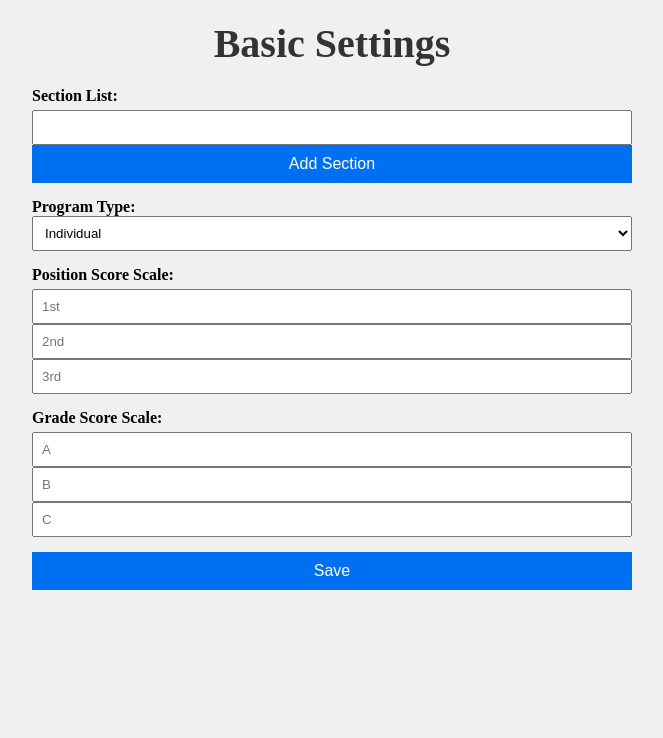
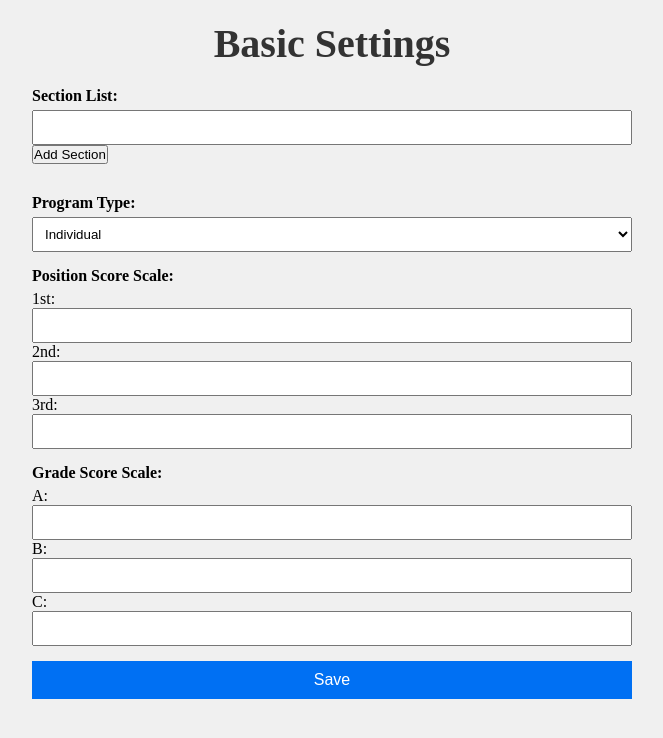
Before and after one commit to Javadamkd/art-fest-management, a Next.js app: page /basic in a window 1280 px wide. Shown: the top 738 px of the page, without its empty margins (308-971 px from the left). Built offline with nearby package versions, Linux system fonts and the light colour scheme.

Commit message:
Update basic.js

```diff
--- a/pages/basic.js
+++ b/pages/basic.js
@@ -31,10 +31,20 @@ export default function Basic() {
     });
   };
 
+  const handleSubmit = (event) => {
+    event.preventDefault();
+    // Persist the data here (e.g., save to local storage or send to an API)
+    console.log({
+      sections,
+      positionScores,
+      gradeScores,
+    });
+  };
+
   return (
     <div className={styles.container}>
       <h1 className={styles.title}>Basic Settings</h1>
-      <form className={styles.formContainer}>
+      <form className={styles.formContainer} onSubmit={handleSubmit}>
         <div className={styles.sectionContainer}>
           <label className={styles.label}>Section List:</label>
           {sections.map((section, index) => (
@@ -46,13 +56,12 @@ export default function Basic() {
               onChange={(e) => handleSectionChange(index, e.target.value)}
             />
           ))}
-          <button type="button" className={styles.button} onClick={handleAddSection}>
+          <button type="button" className={styles.addButton} onClick={handleAddSection}>
             Add Section
           </button>
         </div>
         <div className={styles.row}>
-          <label className={styles.label}>
-            Program Type:
+          <label className={styles.label}>Program Type:</label>
           <select className={styles.select}>
             <option value="individual">Individual</option>
             <option value="shared">Shared by two</option>
@@ -60,55 +69,66 @@ export default function Basic() {
             <option value="group">Group</option>
             <option value="grade">Grade</option>
           </select>
-          </label>
         </div>
         <div className={styles.row}>
           <label className={styles.label}>Position Score Scale:</label>
+          <div className={styles.scoreContainer}>
+            <label className={styles.scoreLabel}>1st:</label>
             <input
               className={styles.input}
-            type="text"
-            placeholder="1st"
+              type="number"
               value={positionScores.first}
               onChange={(e) => handlePositionScoreChange('first', e.target.value)}
             />
+          </div>
+          <div className={styles.scoreContainer}>
+            <label className={styles.scoreLabel}>2nd:</label>
             <input
               className={styles.input}
-            type="text"
-            placeholder="2nd"
+              type="number"
               value={positionScores.second}
               onChange={(e) => handlePositionScoreChange('second', e.target.value)}
             />
+          </div>
+          <div className={styles.scoreContainer}>
+            <label className={styles.scoreLabel}>3rd:</label>
             <input
               className={styles.input}
-            type="text"
-            placeholder="3rd"
+              type="number"
               value={positionScores.third}
               onChange={(e) => handlePositionScoreChange('third', e.target.value)}
             />
           </div>
+        </div>
         <div className={styles.row}>
           <label className={styles.label}>Grade Score Scale:</label>
+          <div className={styles.scoreContainer}>
+            <label className={styles.scoreLabel}>A:</label>
             <input
               className={styles.input}
-            type="text"
-            placeholder="A"
+              type="number"
               value={gradeScores.A}
               onChange={(e) => handleGradeScoreChange('A', e.target.value)}
             />
+          </div>
+          <div className={styles.scoreContainer}>
+            <label className={styles.scoreLabel}>B:</label>
             <input
               className={styles.input}
-            type="text"
-            placeholder="B"
+              type="number"
               value={gradeScores.B}
               onChange={(e) => handleGradeScoreChange('B', e.target.value)}
             />
+          </div>
+          <div className={styles.scoreContainer}>
+            <label className={styles.scoreLabel}>C:</label>
             <input
               className={styles.input}
-            type="text"
-            placeholder="C"
+              type="number"
               value={gradeScores.C}
               onChange={(e) => handleGradeScoreChange('C', e.target.value)}
             />
+          </div>
         </div>
         <button className={styles.button} type="submit">Save</button>
       </form>
```
Lines whose indentation alone changed are shown as unchanged.
